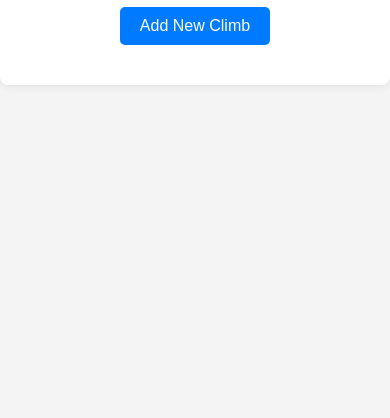
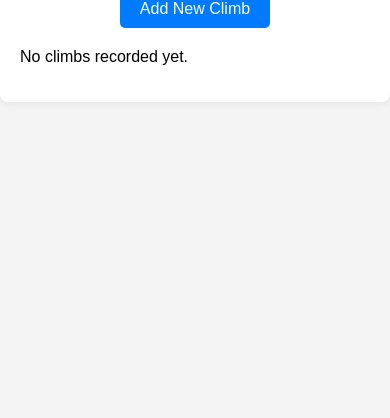
Before and after one commit to olibnad/rock-climbing-tracker, a plain HTML site: page history.html in a window 390 px wide. Shown: the part 426-844 px from the top of the page. Drawn offline with Linux system fonts and the light colour scheme; files that its build step writes are made by us from their sources.

Commit message:
fixed css and javascript paths, new mobile look

```diff
--- a/history.html
+++ b/history.html
@@ -4,7 +4,7 @@
     <meta charset="UTF-8">
     <meta name="viewport" content="width=device-width, initial-scale=1.0">
     <title>Rock Climbing Tracker - History</title>
-    <link rel="stylesheet" href="../css/styles.css">
+    <link rel="stylesheet" href="styles.css">
 </head>
 <body>
     <div class="container">
@@ -18,6 +18,6 @@
             <!-- Climb history will be dynamically populated here -->
         </div>
     </div>
-    <script src="../js/history.js"></script>
+    <script src="history.js"></script>
 </body>
 </html>
```
Also changed, not shown: index.html (+2 -2 lines).
